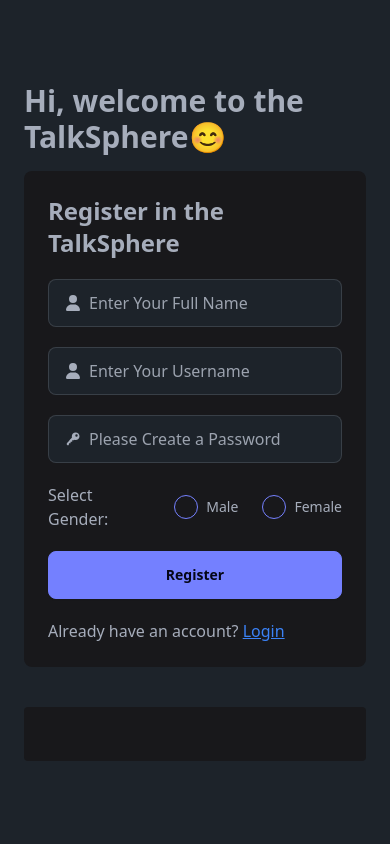
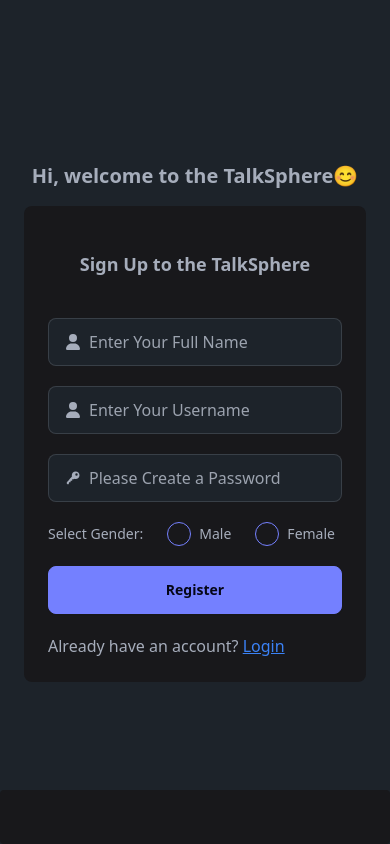
Before and after one commit to Moeen999/fsChatApp, a React (Vite) app in the folder client/: page /register in a window 390 px wide. Built offline with nearby package versions, Linux system fonts and the light colour scheme; no server answers.

Commit message:
UI fixes

```diff
--- a/client/src/pages/authentication/Login.jsx
+++ b/client/src/pages/authentication/Login.jsx
@@ -36,7 +36,9 @@ const Login = () => {
   return (
     <div className="flex flex-col justify-between min-h-screen">
       <div className="flex flex-col justify-center gap-[8rem] p-6 items-center">
-        <h1 className="text-3xl font-bold tracking-widest">Welcome Back 👋 to TalkSphere</h1>
+        <h1 className="text-lg md:text-3xl font-bold tracking-widest">
+          Welcome Back 👋 to TalkSphere
+        </h1>
 
         <div className="max-w-[40rem] w-full flex flex-col gap-5 bg-zinc-900 p-6 rounded-lg">
           <h2 className="text-2xl font-semibold flex justify-center items-center">
@@ -84,8 +86,7 @@ const Login = () => {
         </div>
       </div>
 
-      {/* Footer */}
-      <div className="w-full py-3 bg-zinc-800 border-t border-zinc-700">
+      <div className="w-full py-3 bg-zinc-900 border-t border-zinc-700">
         <marquee
           behavior="scroll"
           direction="left"
--- a/client/src/pages/authentication/Register.jsx
+++ b/client/src/pages/authentication/Register.jsx
@@ -39,12 +39,12 @@ const Register = () => {
   };
   return (
     <div className="flex flex-col justify-center gap-4 p-6 items-center min-h-screen">
-      <h1 className="text-3xl font-semibold">
+      <h1 className="text-xl md:text-3xl font-semibold">
         Hi, welcome to the TalkSphere😊
       </h1>
 
       <div className="max-w-[40rem] w-full flex flex-col gap-5 bg-zinc-900 p-6 rounded-lg">
-        <h2 className="flex justify-center items-center text-2xl font-semibold">Register in the TalkSphere</h2>
+        <h2 className="flex justify-center items-center textarea-lg md:text-2xl font-semibold">Sign Up to the TalkSphere</h2>
 
         <label className="input input-bordered flex items-center gap-2">
           <FaUser />
@@ -83,7 +83,7 @@ const Register = () => {
         </label>
 
         <div className="flex items-center gap-6">
-          <h1>Select Gender:</h1>
+          <h1 className="text-sm md:text-lg">Select Gender:</h1>
 
           <label className="flex items-center gap-2 cursor-pointer">
             <input
@@ -126,10 +126,11 @@ const Register = () => {
         </p>
       </div>
 
-      <footer className="w-full bg-zinc-900 text-center py-3 rounded mt-6">
+      <footer className="w-full bg-zinc-900 text-center py-3 rounded mt-6 fixed bottom-0">
         <marquee behavior="scroll" direction="left" className="text-gray-300">
-          © {new Date().getFullYear()} All rights reserved by{" "}
-          <b>Muhammad Moeen</b>
+          <span className="tracking-wider">
+          © {new Date().getFullYear()} All rights reserved by Muhammad Moeen
+          </span>
         </marquee>
       </footer>
     </div>
```
